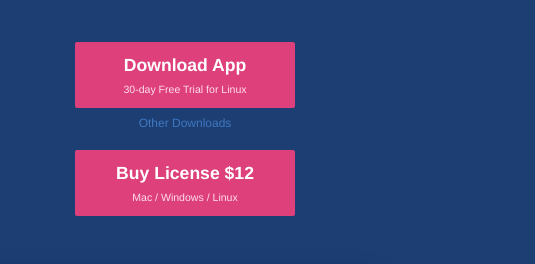
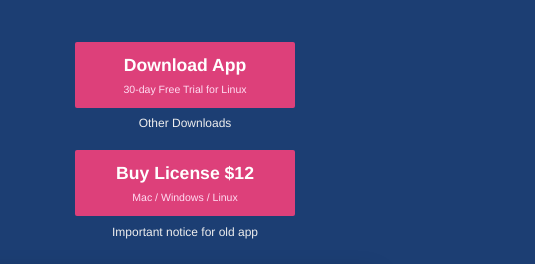
Before and after one commit to jasperapp/jasperapp.github.io, a plain HTML site: page index.html in a window 1280 px wide. Shown: the part 79-343 px from the top of the page, 745-1280 px from the left. Drawn offline with Linux system fonts and the light colour scheme.

```diff
--- a/index.html
+++ b/index.html
@@ -71,6 +71,7 @@
 
     .downloads .for-platforms a {
       font-size: 0.75em;
+      color: #eee;
     }
 
     .buy-license {
@@ -79,6 +80,13 @@
       left: 50%;
       top: 185px;
       margin-left: 180px;
+    }
+
+    .buy-license .important-notice-for-paid-users a {
+      background: none;
+      font-size: 0.75em;
+      color: #eee;
+      font-weight: normal;
     }
 
   </style>
@@ -138,6 +146,10 @@
         <div>Buy License $12</div>
         <div class="notice">Mac / Windows / Linux</div>
       </a>
+
+      <div class="important-notice-for-paid-users">
+        <a href="./release.html#0-2-0">Important notice for old app</a>
+      </div>
     </div>
   </div>
 </header>
```
Also changed, not shown: release.html (+2 -2 lines).
